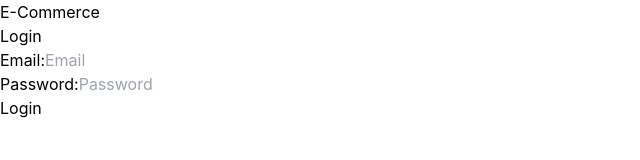
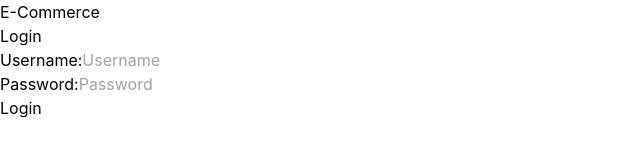
Before and after one commit to WizkWong/Spring-Boot-and-React-E-Commerce, a React (Vite) app in the folder src/frontend/: page /login in a window 1280 px wide. Shown: the top 160 px of the page, without its empty margins (0-640 px from the left). Built offline with nearby package versions, Linux system fonts and the light colour scheme.

Commit message:
adjust login function and page

```diff
--- a/src/frontend/src/pages/Login/Login.tsx
+++ b/src/frontend/src/pages/Login/Login.tsx
@@ -7,10 +7,10 @@ const Login = () => {
 
   const form: FormAttribute[] = [
     {
-      label: "Email",
-      type: "email",
-      name: "email",
-      value: customerAuth.email,
+      label: "Username",
+      type: "text",
+      name: "username",
+      value: customerAuth.username,
       onChange: handleChange,
     },
     {
--- a/src/frontend/src/pages/Login/useLogin.tsx
+++ b/src/frontend/src/pages/Login/useLogin.tsx
@@ -1,10 +1,15 @@
 import { useState } from "react";
+import CustomerService from "../../services/CustomerService";
+import { CustomerAuth } from "../../types/User";
+import { useNavigate } from "react-router-dom";
 
 const useSignUp = () => {
-  const [customerAuth, setCustomerAuth] = useState({
-    email: "",
+  const [customerAuth, setCustomerAuth] = useState<CustomerAuth>({
+    username: "",
     password: "",
   });
+
+  const navigate = useNavigate();
 
   const handleChange = (e: React.ChangeEvent<HTMLInputElement>) => {
     const { name, value } = e.target;
@@ -13,7 +18,14 @@ const useSignUp = () => {
 
   const loginAuth = (e: React.MouseEvent<HTMLElement>) => {
     e.preventDefault();
-    console.log(customerAuth);
+    CustomerService.login(customerAuth)
+      .then((response) => {
+        console.log(response);
+        navigate("/");
+      })
+      .catch((error) => {
+        console.log(error);
+      });
   };
   return [customerAuth, handleChange, loginAuth] as const;
 };
--- a/src/frontend/src/types/User.ts
+++ b/src/frontend/src/types/User.ts
@@ -10,3 +10,8 @@ export interface Customer{
   user: User
   dob: string,
 }
+
+export interface CustomerAuth{
+  username: string,
+  password: string
+}
--- a/src/frontend/src/types/UserInterfaces.ts
+++ b/src/frontend/src/types/UserInterfaces.ts
@@ -4,5 +4,6 @@ export interface FormAttribute {
   type: string;
   name: string;
   value?: any;
+  errorMsg?: string;
   readonly onChange?: (e: React.ChangeEvent<HTMLInputElement>) => void;
 }
```
